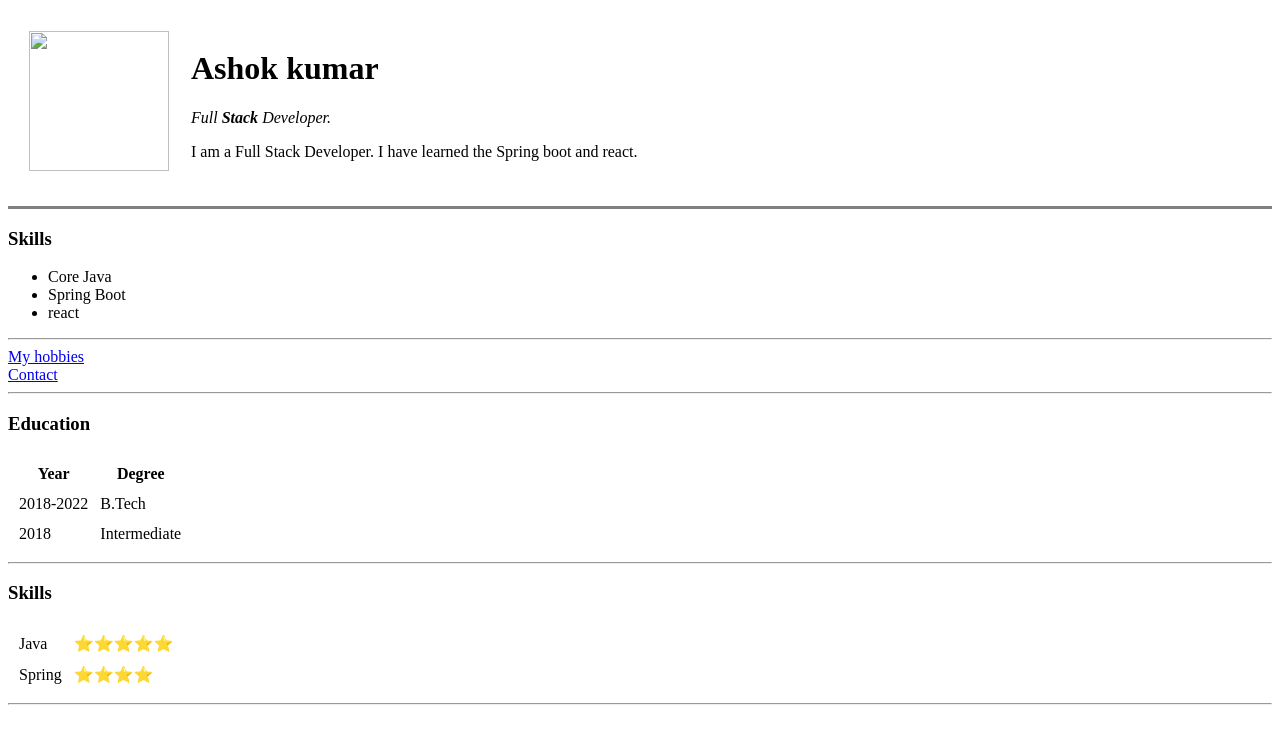
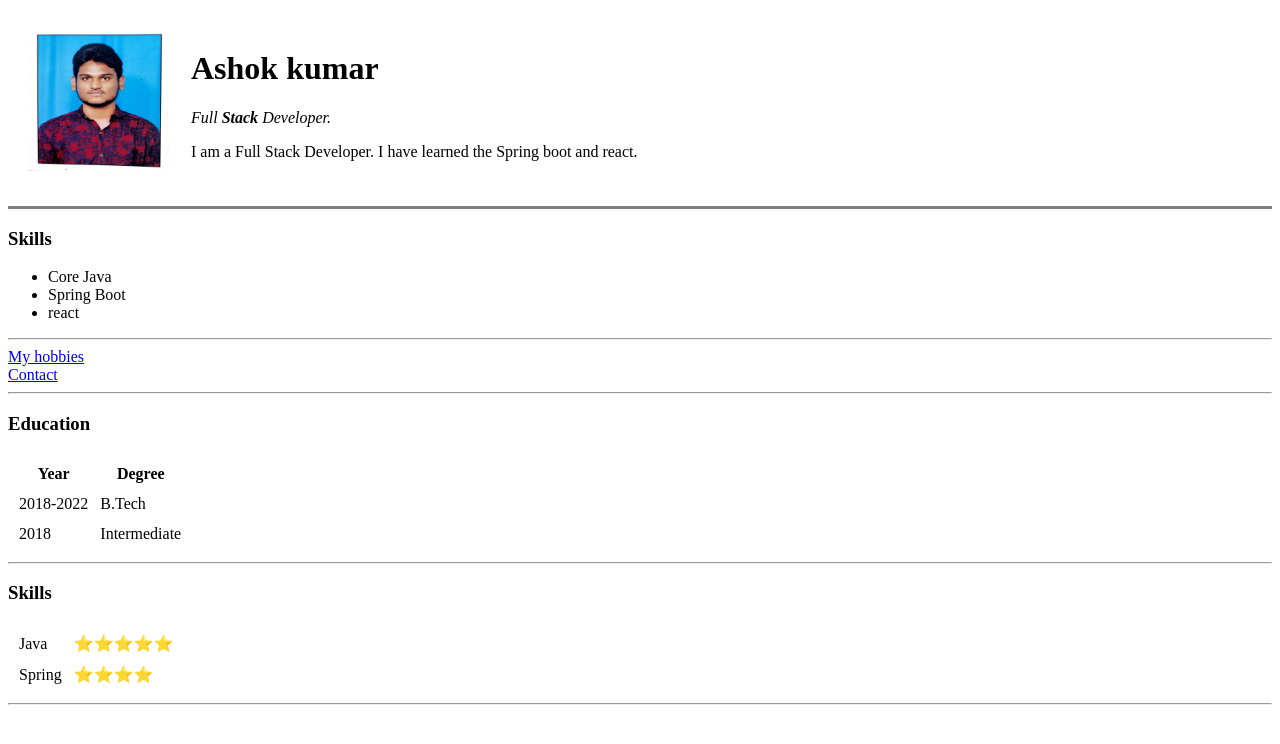
Before and after one commit to Ashok9667/Cv, a plain HTML site: page index.html in a window 1280 px wide. Drawn offline with Linux system fonts and the light colour scheme.

Commit message:
Update index.html

```diff
--- a/index.html
+++ b/index.html
@@ -14,7 +14,7 @@
 
         <table cellspacing="20">
             <tr>
-                <td><img src="Images/Photo.jpg" height="140" width="140"></td>
+                <td><img src="Photo.jpg" height="140" width="140"></td>
                 <td><h1> Ashok kumar</h1>
                     <p><em>Full <strong>Stack</strong> Developer.</em></p>
                     <p>I am a Full Stack Developer. I have learned the Spring boot and react.</p>
```
